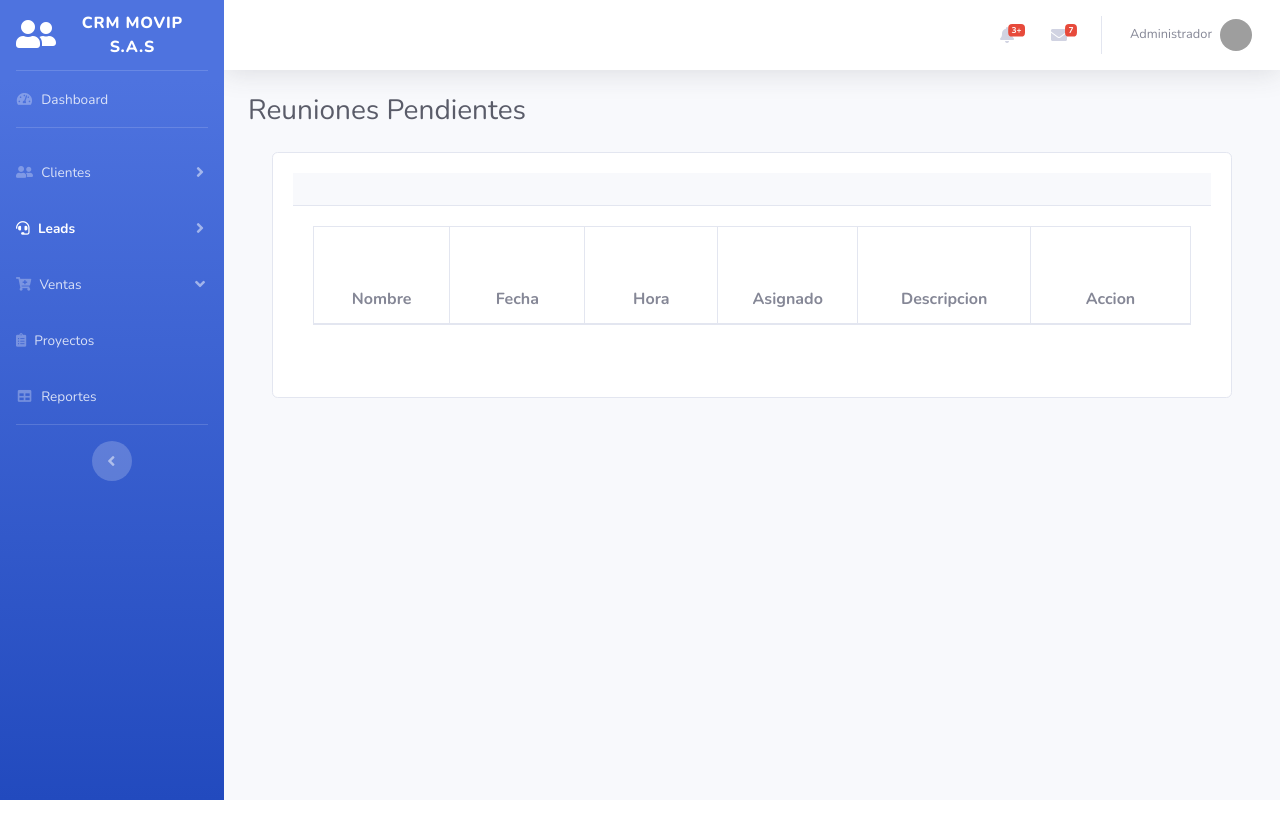
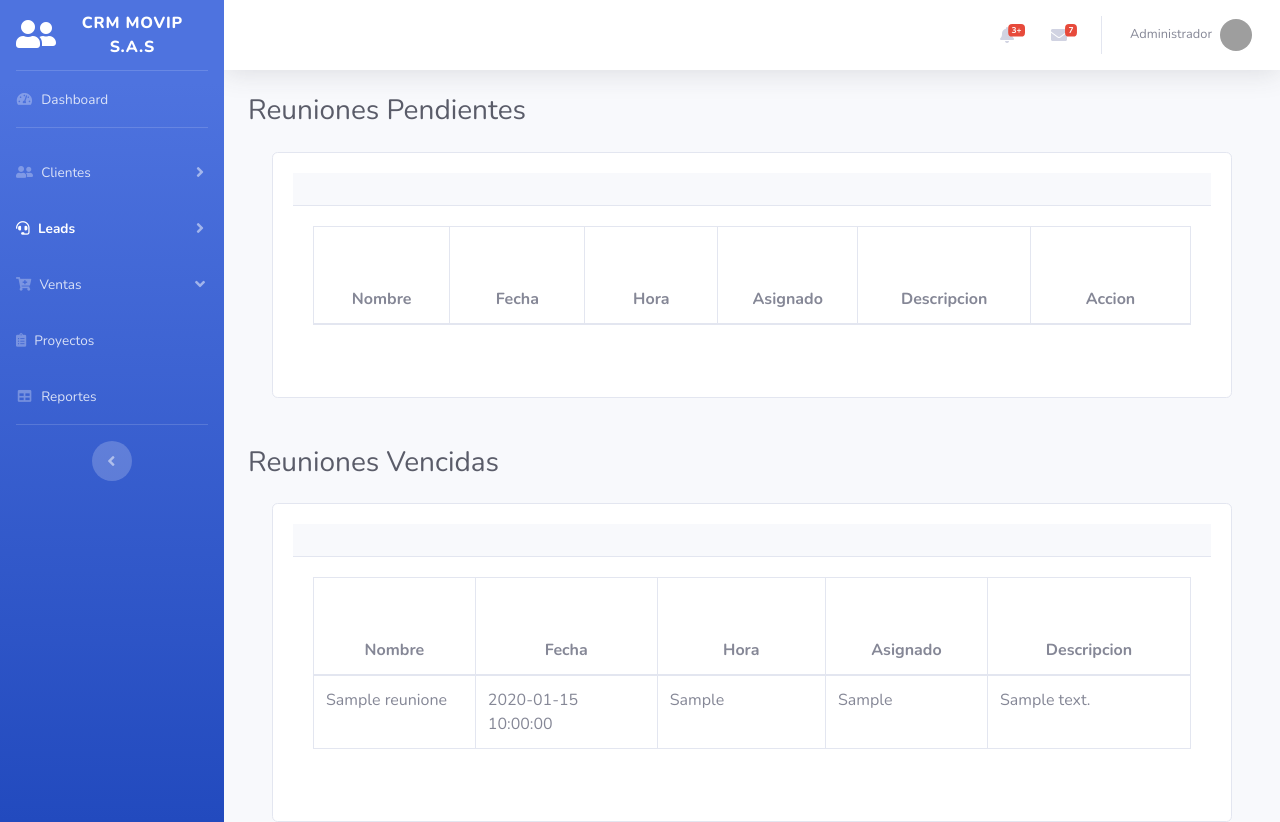
Before and after one commit to jsebastianrincon/ModuloCRM_ProyectoFinal, a PHP site: page /Historial.php in a window 1280 px wide. Before the commit the page ends 800 px from the top, so only its background shows below. Run offline with PHP 8.4, Linux system fonts and the light colour scheme; a user stored in the database is signed in; tables that the repository leaves empty or names only in its code hold one stand-in row (values such as "Sample post"); lists and menus that the app fills with data are empty; some libraries are stand-ins or nearby versions; grey boxes are pictures that could not be loaded.

Commit message:
Modificacion gestionlead,historial y propuestas

```diff
--- a/Historial.php
+++ b/Historial.php
@@ -443,6 +443,9 @@ $tipo_usuario = $_SESSION['tipo_usuario'];
 
             </div>
             <!-- End of Page Wrapper -->
+            <div class="container-fluid">
+
+              <!-- Titulo Gestion de leads -->
 
               <!-- Scroll to Top Button-->
               <a class="scroll-to-top rounded" href="#page-top">
@@ -484,7 +487,83 @@ $tipo_usuario = $_SESSION['tipo_usuario'];
 
               <!-- Page level custom scripts -->
               <script src="js/demo/datatables-demo.js"></script>
+            </div>
+            <br>
+            <br>
+            <!---Reuniones Vencidas--->
+            <div class="d-sm-flex align-items-center justify-content-between mb-4">
+              <h1 class="h3 mb-0 text-gray-800">Reuniones Vencidas</h1>
+            </div>
+            <fieldset>
+              <div class="container p-8">
+                <div class="group">
+                  <div class="card card-body">
+                    <div class="form-group" id="responsive-form">
 
+                      <fieldset>
+
+                        <div class="col md-8 col md-offset-2">
+                          <!-- Tabla de Leads Registrados -->
+                        </div>
+
+                        <div class="card-header py-3">
+
+                        </div>
+                        <div class="card-body">
+                          <div class="table-responsive">
+                            <table id="data_table" class="table table-bordered" cellspacing="0" width="100%">
+                              <thead>
+                                <tr>
+
+                                  <th>
+                                    <center style="visibility: hidden">--------------------</center>
+                                    <center>Nombre </center>
+                                  </th>
+
+                                  <th>
+                                    <center style="visibility: hidden">---------------------</center>
+                                    <center>Fecha </center>
+                                  </th>
+                                  <th>
+                                    <center style="visibility: hidden">---------------------</center>
+                                    <center>Hora </center>
+                                  </th>
+                                  <th>
+                                    <center style="visibility: hidden">--------------------</center>
+                                    <center>Asignado</center>
+                                  </th>
+                                  <th>
+                                    <center style="visibility: hidden">--------------------------</center>
+                                    <center>Descripcion</center>
+                                  </th>
+
+                                </tr>
+                              </thead>
+                              <!-- Mostrar Datos en tabla de leads... -->
+                              <?php
+                              $sql = "SELECT * FROM reuniones WHERE fecha < CURDATE() ";
+                              $result = mysqli_query($conexion2, $sql);
+                              while ($mostrar = mysqli_fetch_array($result)) {
+                                //Impresion tabla
+                                echo "<tr>";
+                                echo "<td>";
+                                echo $mostrar['nombre'];
+                                echo "</td>";
+                                echo "<td>";
+                                echo $mostrar['fecha'];
+                                echo "</td>";
+                                echo "<td>";
+                                echo $mostrar['hora'];
+                                echo "</td>";
+                                echo "<td>";
+                                echo $mostrar['asignado'];
+                                echo "<td>";
+                                echo $mostrar['descripcion'];
+                              }
+
+                              ?>
+                            </table>
+                          </div>
 </body>
 
 </html>
--- a/propuestas.php
+++ b/propuestas.php
@@ -346,6 +346,8 @@ $tipo_usuario = $_SESSION['tipo_usuario'];
                       <br>
                       <label>Asignado A: </label>
                       <input type="text" size="31" name="asignado" required placeholder="Ingrese Nombre">
+
+
                       <label>Telefono: </label><input type="text" size="14" name="telefono" placeholder="Ingrese Telefono" required>
 
                       <label>Departamento: </label>
```
Also changed, not shown: Gestionalead.php (+3 -9 lines). Lines whose indentation alone changed are shown as unchanged.
